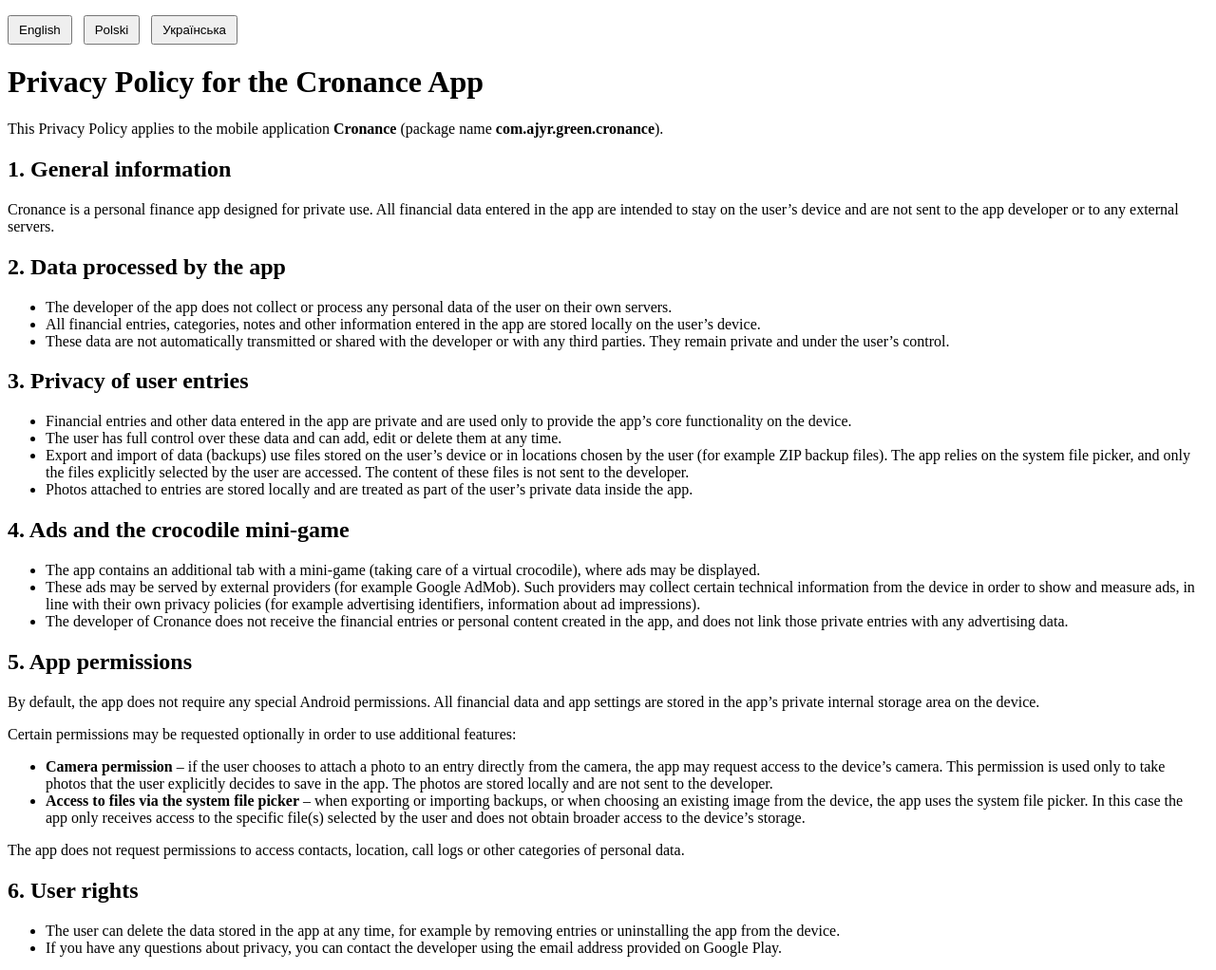
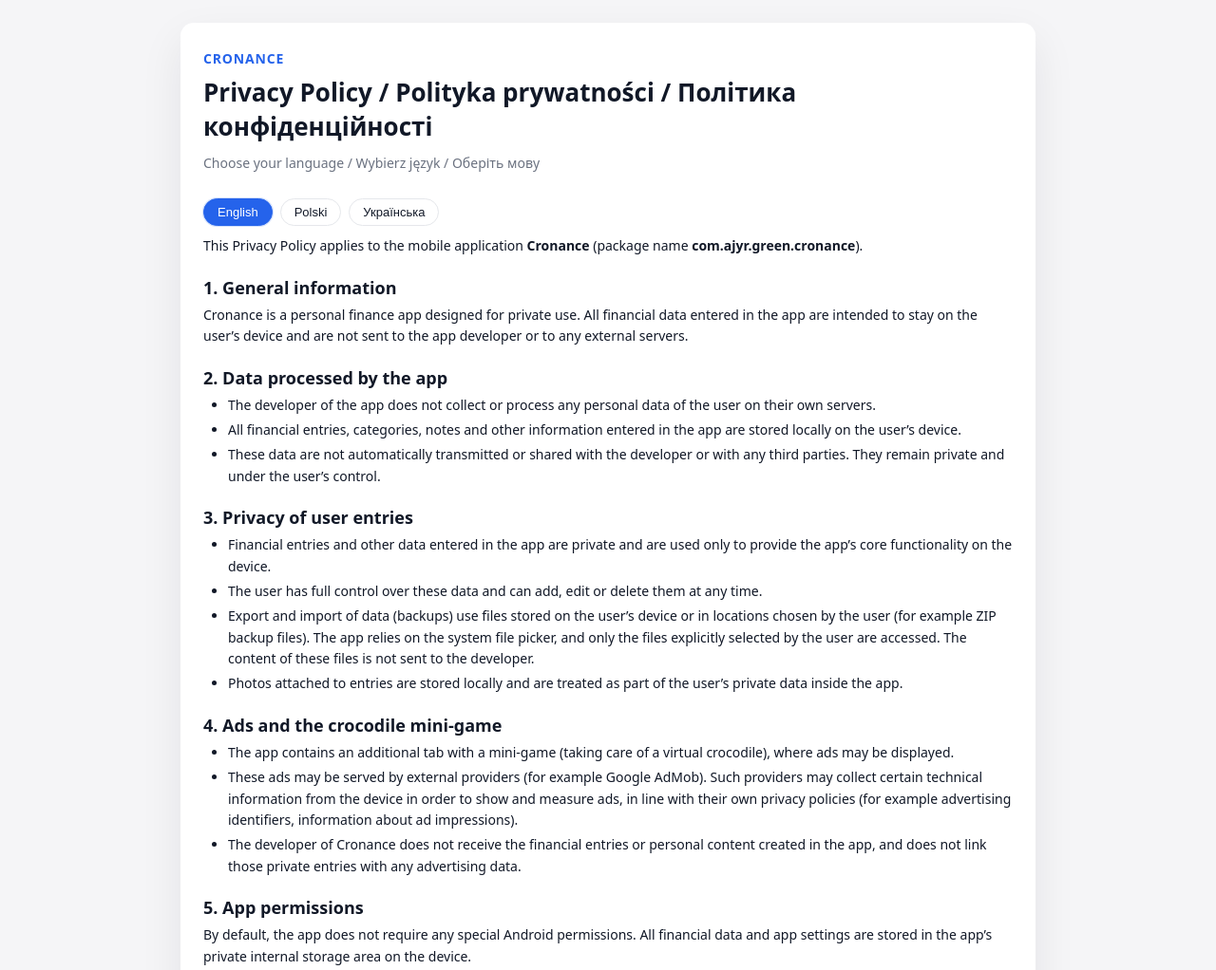
Before and after one commit to Ajyrek/ajyrek.github.io, a plain HTML site: page privacy.html in a window 1280 px wide. Shown: the top 1022 px of the page at 95% size. Drawn offline with Linux system fonts and the light colour scheme.

Commit message:
Update privacy.html

```diff
--- a/privacy.html
+++ b/privacy.html
@@ -4,43 +4,187 @@
     <meta charset="UTF-8">
     <title>Privacy Policy – Cronance</title>
     <style>
+        :root {
+            --bg-page: #f5f5f7;
+            --bg-card: #ffffff;
+            --accent: #2563eb;
+            --accent-soft: #e0edff;
+            --text-main: #111827;
+            --text-muted: #6b7280;
+            --border-subtle: #e5e7eb;
+            --radius: 14px;
+        }
+
+        * {
+            box-sizing: border-box;
+        }
+
+        body {
+            margin: 0;
+            padding: 24px;
+            font-family: system-ui, -apple-system, BlinkMacSystemFont, "Segoe UI",
+                         Roboto, Helvetica, Arial, sans-serif;
+            background: var(--bg-page);
+            color: var(--text-main);
+        }
+
+        .page-wrapper {
+            max-width: 900px;
+            margin: 0 auto;
+        }
+
+        .card {
+            background: var(--bg-card);
+            border-radius: var(--radius);
+            box-shadow: 0 18px 45px rgba(15, 23, 42, 0.08);
+            padding: 28px 24px 24px;
+        }
+
+        .header {
+            display: flex;
+            flex-direction: column;
+            gap: 4px;
+            margin-bottom: 20px;
+        }
+
+        .app-name {
+            font-size: 14px;
+            font-weight: 600;
+            color: var(--accent);
+            letter-spacing: 0.06em;
+            text-transform: uppercase;
+        }
+
+        h1 {
+            font-size: 26px;
+            margin: 4px 0 0;
+        }
+
+        .subtitle {
+            font-size: 14px;
+            color: var(--text-muted);
+        }
+
         #language-switcher {
-            margin: 16px 0;
+            margin: 16px 0 8px;
+            display: flex;
+            flex-wrap: wrap;
+            gap: 8px;
         }
+
         #language-switcher button {
-            margin-right: 8px;
-            padding: 6px 10px;
+            border: 1px solid var(--border-subtle);
+            border-radius: 999px;
+            padding: 6px 14px;
+            font-size: 13px;
+            background: #ffffff;
+            color: var(--text-main);
             cursor: pointer;
+            transition: background 0.15s ease, color 0.15s ease,
+                        border-color 0.15s ease, box-shadow 0.15s ease;
         }
+
+        #language-switcher button:hover {
+            border-color: var(--accent);
+            box-shadow: 0 0 0 1px rgba(37, 99, 235, 0.15);
+        }
+
+        #language-switcher button.active {
+            background: var(--accent);
+            border-color: var(--accent);
+            color: #ffffff;
+            box-shadow: 0 0 0 1px rgba(37, 99, 235, 0.2);
+        }
+
         .policy {
             display: none;
+            margin-top: 10px;
+        }
+
+        h2 {
+            margin-top: 20px;
+            margin-bottom: 6px;
+            font-size: 18px;
+        }
+
+        p {
+            font-size: 14px;
+            line-height: 1.6;
+            color: var(--text-main);
+            margin: 6px 0;
+        }
+
+        ul {
+            margin: 6px 0 6px 18px;
+            padding-left: 8px;
+        }
+
+        li {
+            font-size: 14px;
+            line-height: 1.6;
+            color: var(--text-main);
+            margin-bottom: 4px;
+        }
+
+        strong {
+            font-weight: 600;
+        }
+
+        .footer-note {
+            margin-top: 18px;
+            font-size: 13px;
+            color: var(--text-muted);
+        }
+
+        @media (max-width: 640px) {
+            body {
+                padding: 16px;
+            }
+            .card {
+                padding: 20px 16px 18px;
+            }
+            h1 {
+                font-size: 22px;
+            }
         }
     </style>
     <script>
         function showLang(lang) {
             const blocks = document.querySelectorAll('.policy');
+            const buttons = document.querySelectorAll('#language-switcher button');
+
             blocks.forEach(b => b.style.display = 'none');
-            const active = document.getElementById('policy-' + lang);
-            if (active) active.style.display = 'block';
+            buttons.forEach(btn => btn.classList.remove('active'));
+
+            const activeBlock = document.getElementById('policy-' + lang);
+            const activeButton = document.querySelector('#language-switcher button[data-lang="' + lang + '"]');
+
+            if (activeBlock) activeBlock.style.display = 'block';
+            if (activeButton) activeButton.classList.add('active');
         }
 
         document.addEventListener('DOMContentLoaded', function () {
-            showLang('en'); // domyślnie angielski
+            showLang('en'); // domyślnie: angielski
         });
     </script>
 </head>
 <body>
+<div class="page-wrapper">
+    <div class="card">
+        <div class="header">
+            <span class="app-name">Cronance</span>
+            <h1>Privacy Policy / Polityka prywatności / Політика конфіденційності</h1>
+            <p class="subtitle">Choose your language / Wybierz język / Оберіть мову</p>
+        </div>
 
         <div id="language-switcher">
-    <button type="button" onclick="showLang('en')">English</button>
-    <button type="button" onclick="showLang('pl')">Polski</button>
-    <button type="button" onclick="showLang('uk')">Українська</button>
+            <button type="button" data-lang="en" onclick="showLang('en')">English</button>
+            <button type="button" data-lang="pl" onclick="showLang('pl')">Polski</button>
+            <button type="button" data-lang="uk" onclick="showLang('uk')">Українська</button>
         </div>
 
         <!-- ENGLISH -->
         <div id="policy-en" class="policy" lang="en">
-    <h1>Privacy Policy for the Cronance App</h1>
-
             <p>This Privacy Policy applies to the mobile application <strong>Cronance</strong>
                 (package name <strong>com.ajyr.green.cronance</strong>).</p>
 
@@ -123,13 +267,11 @@
                 changes in the law or in the functionality of the app. The updated version will
                 be published at the same URL.</p>
 
-    <p>Last updated: 2025-12-08</p>
+            <p class="footer-note">Last updated: 2025-12-08</p>
         </div>
 
         <!-- POLISH -->
         <div id="policy-pl" class="policy" lang="pl">
-    <h1>Polityka prywatności aplikacji Cronance</h1>
-
             <p>Niniejsza Polityka prywatności dotyczy aplikacji mobilnej <strong>Cronance</strong>
                 (nazwa pakietu <strong>com.ajyr.green.cronance</strong>).</p>
 
@@ -172,7 +314,8 @@
                 <li>Reklamy mogą być dostarczane przez zewnętrznych dostawców (np. Google AdMob).
                     Tacy dostawcy mogą gromadzić określone informacje techniczne z urządzenia
                     w celu wyświetlania i mierzenia skuteczności reklam, zgodnie z własnymi
-            politykami prywatności (np. identyfikatory reklamowe, informacje o wyświetleniach reklam).</li>
+                    politykami prywatności (np. identyfikatory reklamowe, informacje o
+                    wyświetleniach reklam).</li>
                 <li>Twórca Cronance nie otrzymuje wpisów finansowych ani treści osobistych
                     tworzonych w aplikacji i nie łączy tych prywatnych danych z danymi
                     reklamowymi.</li>
@@ -217,13 +360,11 @@
                 aplikacji. Zaktualizowana wersja będzie publikowana pod tym samym adresem
                 URL.</p>
 
-    <p>Ostatnia aktualizacja: 2025-12-08</p>
+            <p class="footer-note">Ostatnia aktualizacja: 2025-12-08</p>
         </div>
 
         <!-- UKRAINIAN -->
         <div id="policy-uk" class="policy" lang="uk">
-    <h1>Політика конфіденційності додатка Cronance</h1>
-
             <p>Ця Політика конфіденційності застосовується до мобільного додатка
                 <strong>Cronance</strong> (ім’я пакета <strong>com.ajyr.green.cronance</strong>).</p>
 
@@ -307,8 +448,9 @@
                 відобразити зміни в законодавстві або у функціональності додатка. Оновлена
                 версія буде опублікована за тією самою URL-адресою.</p>
 
-    <p>Останнє оновлення: 2025-12-08</p>
+            <p class="footer-note">Останнє оновлення: 2025-12-08</p>
         </div>
-
+    </div>
+</div>
 </body>
 </html>
```
Lines whose indentation alone changed are shown as unchanged.
